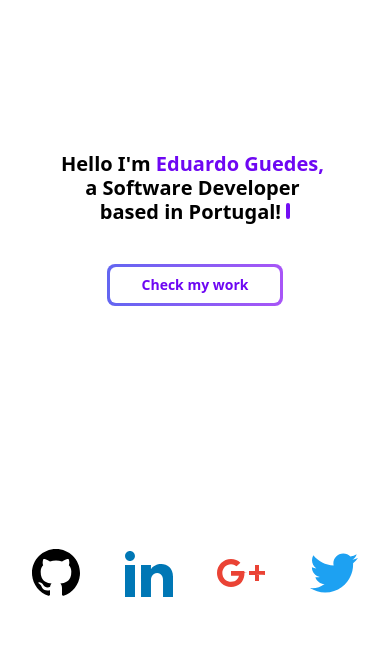
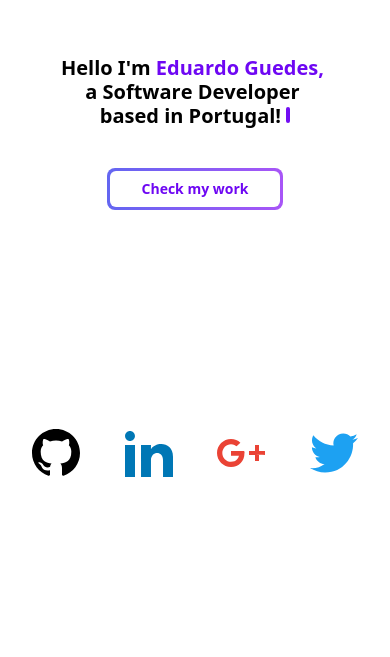
Before and after one commit to Desgue/portfolio, a React (Vite) app: page / in a window 390 px wide. Shown: the part 187-844 px from the top of the page. Built offline with nearby package versions, Linux system fonts and the light colour scheme.

Commit message:
fix sizing in small screen

```diff
--- a/src/pages/home/Hero.tsx
+++ b/src/pages/home/Hero.tsx
@@ -21,10 +21,10 @@ const Hero = () => {
   return (
     <>
       <main className='flex flex-col items-center min-w-screen min-h-screen h-screen'>
-        <section className='flex flex-col container mx-auto items-center pt-24 lg:pt-40 text-center'>
+        <section className='flex flex-col container mx-auto items-center lg:pt-40 text-center'>
           <div className="flex flex-col items-center justify-center h-[40rem] ">
             <TypewriterEffect words={words} />
-          <div className="flex flex-col md:flex-row space-y-4 md:space-y-0 space-x-0 md:space-x-4 mt-10">
+            <div className="flex flex-col md:flex-row space-y-4 md:space-y-0 space-x-0 md:space-x-4 pt-10">
               <button className="p-[3px] relative">
                   <div className="absolute inset-0 bg-gradient-to-r from-indigo-500 to-purple-500 rounded-lg" />
                     <div className="px-8 py-2  bg-white rounded-[6px]  relative group transition duration-200 text-[#6E07F3]  font-semibold text-sm lg:text-xl hover:text-white hover:bg-transparent">
@@ -34,13 +34,12 @@ const Hero = () => {
             </div>
           </div>
         </section>
-          <section className="container mx-auto flex flex-row justify-between gap-0.5">
+        <section className="container mx-auto flex flex-row justify-between gap-0.5 m-[-24px] sm:m-0">
           <Link to="https://github.com/desgue">
             <svg
               xmlns="http://www.w3.org/2000/svg"
               className="h-12 w-12 lg:h-14 lg:w-14"
               fill="currentColor"
-
               viewBox="0 0 24 24">
                 <path
                   d="M12 0c-6.626 0-12 5.373-12 12 0 5.302 3.438 9.8 8.207 11.387.599.111.793-.261.793-.577v-2.234c-3.338.726-4.033-1.416-4.033-1.416-.546-1.387-1.333-1.756-1.333-1.756-1.089-.745.083-.729.083-.729 1.205.084 1.839 1.237 1.839 1.237 1.07 1.834 2.807 1.304 3.492.997.107-.775.418-1.305.762-1.604-2.665-.305-5.467-1.334-5.467-5.931 0-1.311.469-2.381 1.236-3.221-.124-.303-.535-1.524.117-3.176 0 0 1.008-.322 3.301 1.23.957-.266 1.983-.399 3.003-.404 1.02.005 2.047.138 3.006.404 2.291-1.552 3.297-1.23 3.297-1.23.653 1.653.242 2.874.118 3.176.77.84 1.235 1.911 1.235 3.221 0 4.609-2.807 5.624-5.479 5.921.43.372.823 1.102.823 2.222v3.293c0 .319.192.694.801.576 4.765-1.589 8.199-6.086 8.199-11.386 0-6.627-5.373-12-12-12z" />
@@ -57,7 +56,6 @@ const Hero = () => {
                 d="M4.98 3.5c0 1.381-1.11 2.5-2.48 2.5s-2.48-1.119-2.48-2.5c0-1.38 1.11-2.5 2.48-2.5s2.48 1.12 2.48 2.5zm.02 4.5h-5v16h5v-16zm7.982 0h-4.968v16h4.969v-8.399c0-4.67 6.029-5.052 6.029 0v8.399h4.988v-10.131c0-7.88-8.922-7.593-11.018-3.714v-2.155z" />
             </svg>
           </Link>
-
           <Link to="mailto:guedesgomero@gmail.com">
             <svg
               xmlns="http://www.w3.org/2000/svg"
```
Lines whose indentation alone changed are shown as unchanged.
